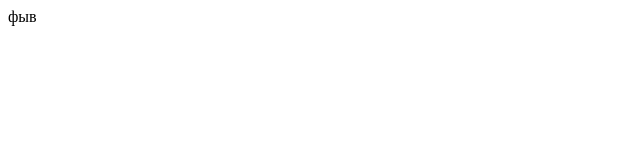
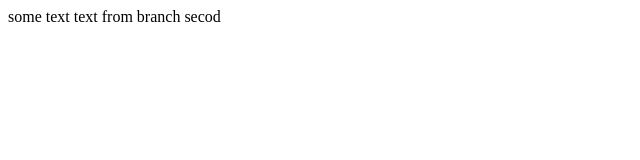
Before and after one commit to Boshelf/test_prost, a plain HTML site: page index.html in a window 1280 px wide. Shown: the whole page, without its empty margins (0-640 px from the left). Drawn offline with Linux system fonts and the light colour scheme.

Commit message:
text from branch secod

```diff
--- a/index.html
+++ b/index.html
@@ -8,7 +8,10 @@
 </head>
 
 <body>
-фыв
+<div class="u1">
+    some text
+    text from branch secod
+</div>
 </body>
 
 </html>
```
